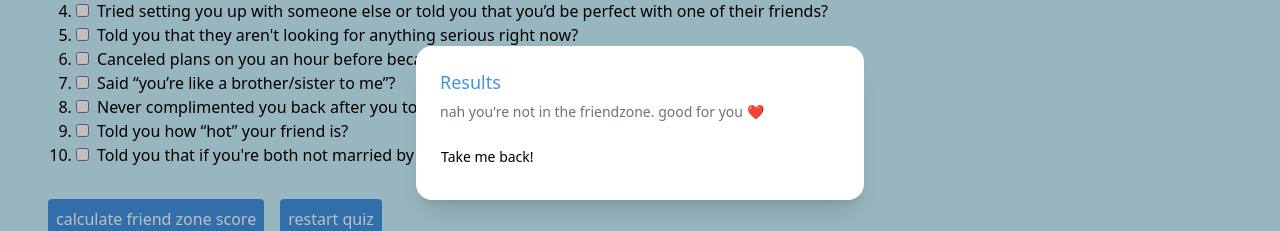
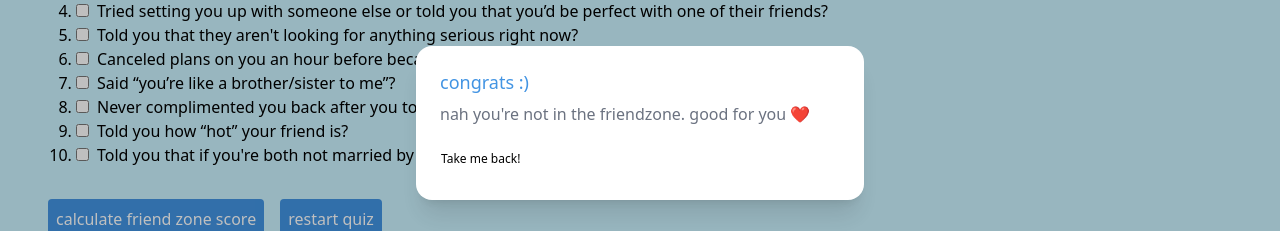
Before and after one commit to jadenmazzone/calebhearn, a React (Create React App) app: page / in a window 1280 px wide. Both pictures are taken after a click on the button "calculate friend zone score". Shown: the part 277-508 px from the top of the page. Built offline with nearby package versions, Linux system fonts and the light colour scheme.

Commit message:
feat: Random message titles

```diff
--- a/src/App.js
+++ b/src/App.js
@@ -20,7 +20,7 @@ const options = [
 ]
 
 function App() {
-  const [result, setResult] = useState("")
+  const [result, setResult] = useState({ description: "", title: "" })
   const [score, setScore] = useState(0)
   const [showResult, setShowResult] = useState(false)
   const [checkboxes, setCheckboxes] = useState(options.map((option, idx) => {
@@ -37,7 +37,7 @@ function App() {
 
 
   useEffect(() => {
-    document.title = "The Friend Zone Test"
+    document.title = "The Friendzone Test"
   }, []);
 
 
@@ -62,17 +62,28 @@ function App() {
     setShowResult(true)
   }
 
+
   function getResult() {
-    let result = "nah you're not in the friendzone. good for you ❤️"
+    const arrayDesc1 = ["u did good", "congrats :)", "ohhhh she likes uuuu", "Text her rn"]
+    const arrayDesc2 = ["hmmmmmm", "maybe", "could be worse"]
+    const arrayDesc3 = ["Do u need a hug?", "Are u ok?", "u can do better...maybe", "maybe it wasn't meant to be?", "😬", "oh dear..."]
+
+    var desc1 = arrayDesc1[Math.floor(Math.random() * arrayDesc1.length)];
+    var desc2 = arrayDesc2[Math.floor(Math.random() * arrayDesc2.length)];
+    var desc3 = arrayDesc3[Math.floor(Math.random() * arrayDesc3.length)];
+
+
+    let result = { description: "nah you're not in the friendzone. good for you ❤️", title: desc1 }
+
     if (score >= 5) {
-      result = "you're definitely in the friendzone. sorry bud."
+      result = { description: "you're definitely in the friendzone. sorry bud.", title: desc3 }
     }
     if (score >= 3 && score <= 4) {
-      result = "you might be in the friendzone 😬 looks like someone's got some mixed signals. "
+      result = { description: "you might be in the friendzone 😬 looks like someone's got some mixed signals. ", title: desc2 }
     }
     return result
+
   }
-
   function handleRestart() {
     setCheckboxes(options.map((option, idx) => {
       return { ...option, index: idx, checked: false }
@@ -85,7 +96,7 @@ function App() {
 
   return (
     <div className='bg-lightBlue h-screen w-full p-4'>
-      <iframe className='rounded' src="https://open.spotify.com/embed/track/440H25G5ApUQu9YIRnGh6L?utm_source=generator" width="100%" height="80" frameBorder="0" allowfullscreen="" allow="autoplay; clipboard-write; encrypted-media; fullscreen; picture-in-picture"></iframe>
+      <iframe className='rounded' src="https://open.spotify.com/embed/track/440H25G5ApUQu9YIRnGh6L?utm_source=generator" width="100%" height="80" frameBorder="0" allowFullscreen="" allow="autoplay; clipboard-write; encrypted-media; fullscreen; picture-in-picture"></iframe>
       <h1 className='text-darkBlue text-3xl my-4 '>Take this quiz to see if you're in the friend zone</h1>
       <p className='text-darkBlue font-bold'>Answer all of the questions below to figure out whether you are in the friend zone</p>
       <form onSubmit={handleSubmit} className="mt-4 ml-8 text-sm sm:text-base">
@@ -101,7 +112,7 @@ function App() {
         </ol>
 
         <button className='bg-darkBlue text-white rounded p-2 mt-8'>calculate friend zone score</button>
-        <Result result={result} isOpen={showResult} closeModal={closeModal} />
+        <Result description={result.description} title={result.title} isOpen={showResult} closeModal={closeModal} />
 
         <button onClick={handleRestart} type='button' className='bg-darkBlue text-white rounded p-2 ml-4'>restart quiz</button>
       </form>
--- a/src/Result.js
+++ b/src/Result.js
@@ -1,7 +1,7 @@
 import React, { useState, Fragment } from 'react'
 import { Dialog, Transition } from '@headlessui/react'
 
-function Result({ result, isOpen, closeModal }) {
+function Result({ description, title, isOpen, closeModal }) {
     return (
         <Transition appear show={isOpen} as={Fragment}>
             <Dialog as="div" className="relative z-10" onClose={closeModal}>
@@ -33,18 +33,20 @@ function Result({ result, isOpen, closeModal }) {
                                     as="h3"
                                     className="text-lg font-medium leading-6 text-darkBlue"
                                 >
-                                    Results
+                                    {title}
+
+
                                 </Dialog.Title>
                                 <div className="mt-2">
-                                    <p className="text-sm text-gray-500">
-                                        {result}
+                                    <p className=" text-gray-500">
+                                        {description}
                                     </p>
                                 </div>
 
                                 <div className="mt-4">
                                     <button
                                         type="button"
-                                        className="inline-flex justify-center rounded-md border border-transparent bg-blue-100 py-2 text-sm font-medium text-blue-900 hover:bg-blue-200 focus:outline-none focus-visible:ring-2 focus-visible:ring-blue-500 focus-visible:ring-offset-2"
+                                        className="inline-flex justify-center rounded-md border border-transparent bg-blue-100 py-2 text-xs font-medium text-blue-900 hover:bg-blue-200 focus:outline-none focus-visible:ring-2 focus-visible:ring-blue-500 focus-visible:ring-offset-2"
                                         onClick={closeModal}
                                     >
                                         Take me back!
```
